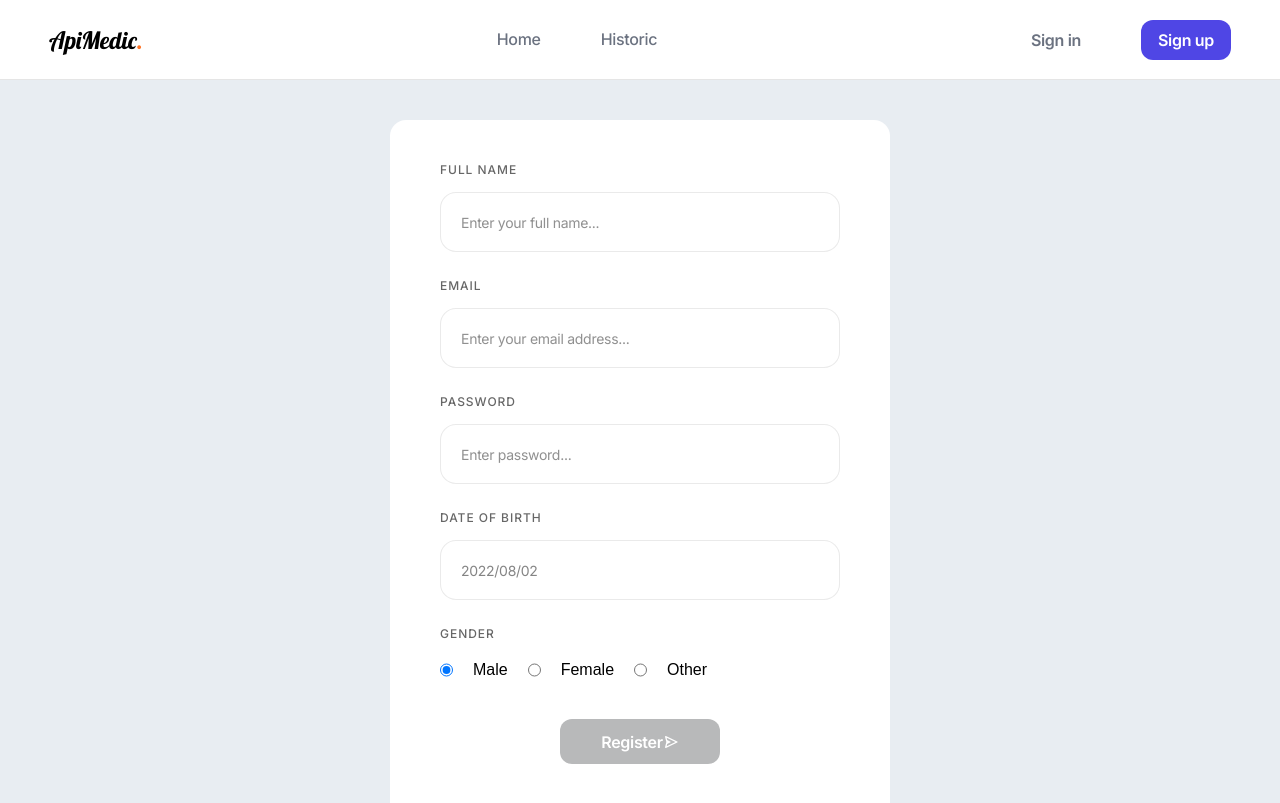
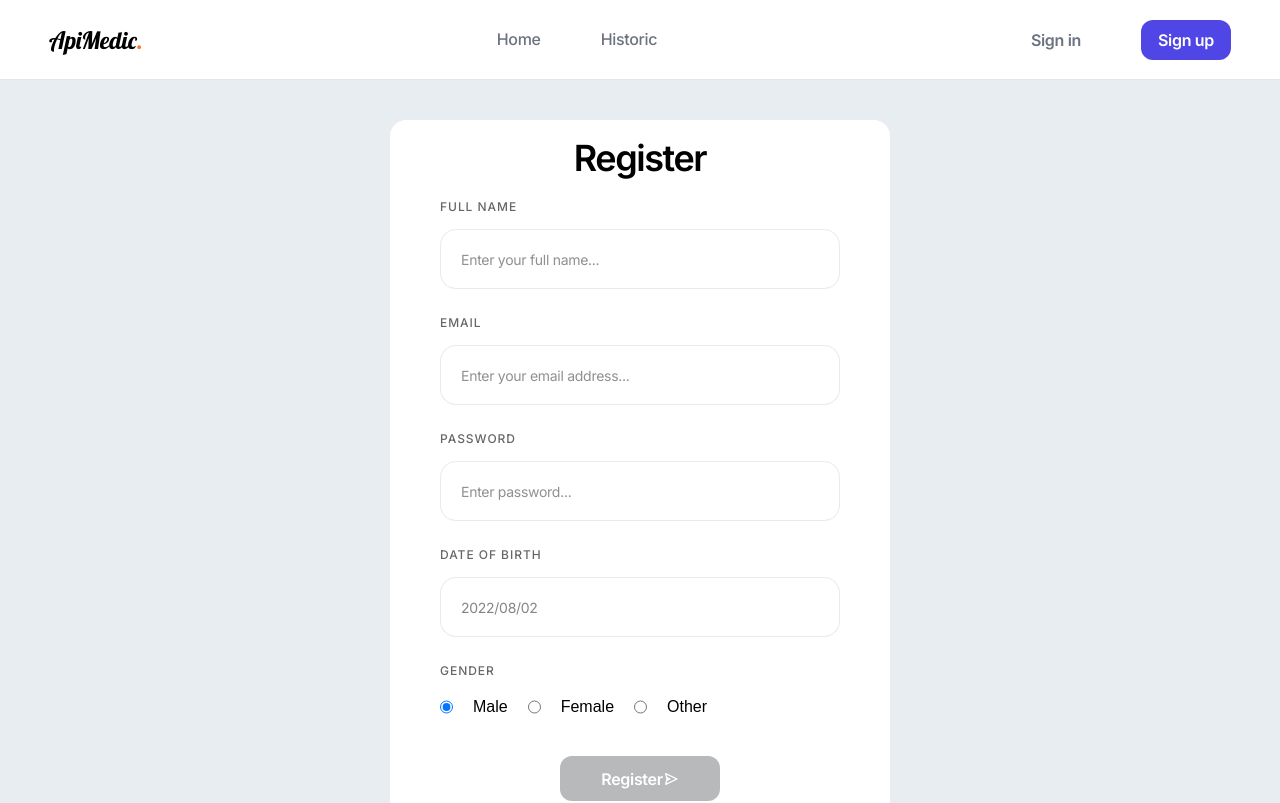
Before and after one commit to joaquinlamela/ApiMedic-Frontend, a React (Create React App) app in the folder api-medic/: page /signup in a window 1280 px wide. Shown: the top 803 px of the page. Built offline with nearby package versions, Linux system fonts and the light colour scheme; a web font is replaced by a local one.

Commit message:
Add title

```diff
--- /dev/null
+++ b/api-medic/src/components/Title/index.js
@@ -0,0 +1,14 @@
+import styled from "styled-components";
+import { COLORS } from "../../utils/colors";
+
+const Title = styled.span`
+  font-family: "Inter";
+  font-weight: 600;
+  font-size: 36px;
+  line-height: 77px;
+  letter-spacing: -0.04em;
+  color: ${COLORS.Black};
+  align-self: center;
+`;
+
+export default Title;
--- a/api-medic/src/containers/register/index.jsx
+++ b/api-medic/src/containers/register/index.jsx
@@ -14,6 +14,7 @@ import { isEmpty } from "lodash";
 import GenderContainer from "./styles/GenderContainer";
 import Label from "../../components/InputWithLabel/styles/Label";
 import CalendarWithLabel from "../../components/Calendar";
+import Title from "../../components/Title";
 
 const Register = () => {
   const [name, setName] = useState("");
@@ -32,6 +33,7 @@ const Register = () => {
   return (
     <Container>
       <FormContainer>
+        <Title>Register</Title>
         <Form id="register-form">
           <RegisterContainer>
             <InputWithLabel
--- a/api-medic/src/containers/register/styles/Form.js
+++ b/api-medic/src/containers/register/styles/Form.js
@@ -1,9 +1,7 @@
 import styled from "styled-components";
-import { COLORS } from "../../../utils/colors";
 
 const Form = styled.form`
   display: flex;
-  padding-top: 40px;
   gap: 40px;
   padding-bottom: 40px;
 `;
--- a/api-medic/src/utils/colors.js
+++ b/api-medic/src/utils/colors.js
@@ -8,4 +8,5 @@ export const COLORS = {
   Grey: "#6b7280",
   Orange: "#ff7426",
   GreyBackground: "#e8edf2",
+  Black: "#000000",
 };
```
